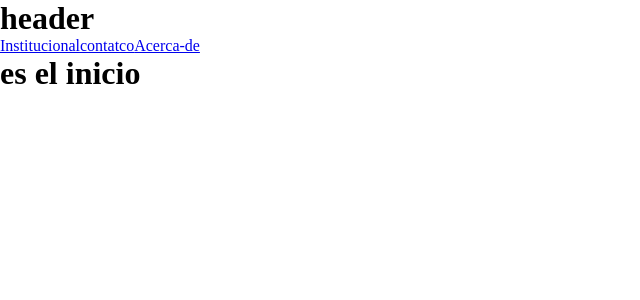
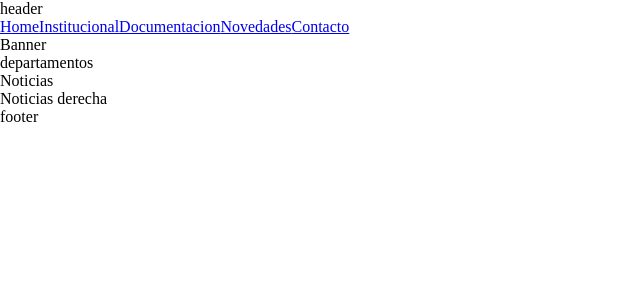
Before and after one commit to federico-batalla/Ctpoba, a React (Create React App) app: page / in a window 1280 px wide. Shown: the top 300 px of the page, without its empty margins (0-640 px from the left). Built offline with nearby package versions, Linux system fonts and the light colour scheme.

Commit message:
se creo la estructura principal

```diff
--- a/src/App.jsx
+++ b/src/App.jsx
@@ -1,17 +1,19 @@
 import React from 'react';
 import Header from './Component/Header/Header';
-import { NavLink , Route , Routes} from 'react-router-dom';
-import Institucional from './Component/Institucional/Institucional';
+import {Route, Routes } from 'react-router-dom';
+import Main from './Component/Main/Main';
+import Footer from './Component/Footer/Footer';
 
 
 const App = () => {
   return (
     <div>
-      <Header/>
+      <Header />
       <Routes>
-                <Route path='/' element={<Institucional/>}/>
+        <Route path='/' element={<Main />} />
 
       </Routes>
+      <Footer />
     </div>
   );
 };
--- /dev/null
+++ b/src/Component/Banner/Banner.jsx
@@ -0,0 +1,11 @@
+import React from 'react';
+
+const Banner = () => {
+    return (
+        <div>
+            <p>Banner</p>
+        </div>
+    );
+};
+
+export default Banner;
--- /dev/null
+++ b/src/Component/Departamentos/Departamentos.jsx
@@ -0,0 +1,11 @@
+import React from 'react';
+
+const Departamentos = () => {
+    return (
+        <div>
+            <p>departamentos</p>
+        </div>
+    );
+};
+
+export default Departamentos;
--- /dev/null
+++ b/src/Component/Footer/Footer.jsx
@@ -0,0 +1,11 @@
+import React from 'react';
+
+const Footer = () => {
+    return (
+        <div>
+            <p>footer</p>
+        </div>
+    );
+};
+
+export default Footer;
--- a/src/Component/Header/Header.jsx
+++ b/src/Component/Header/Header.jsx
@@ -1,15 +1,17 @@
 import React from 'react';
 
-import { NavLink , Route , Routes} from 'react-router-dom';
+import { NavLink } from 'react-router-dom';
 
 const Header = () => {
     return (
         <>
-            <h1>header</h1>
+            <p>header</p>
             <nav>
-                <NavLink to="/">Institucional</NavLink>
-                <NavLink to="/contacto">contatco</NavLink>
-                <NavLink to="/acerca-de">Acerca-de</NavLink>
+                <NavLink to="/">Home</NavLink>
+                <NavLink to="/Institucional">Institucional</NavLink>
+                <NavLink to="/Documentaciono">Documentacion</NavLink>
+                <NavLink to="/Novedades">Novedades</NavLink>
+                <NavLink to="/Contacto">Contacto</NavLink>
             </nav>
 
         </>
--- a/src/Component/Institucional/Institucional.jsx
+++ /dev/null
@@ -1,11 +0,0 @@
-import React from 'react';
-
-const Institucional = () => {
-    return (
-        <div>
-          <h1>es el inicio</h1>
-        </div>
-    );
-};
-
-export default Institucional;
--- /dev/null
+++ b/src/Component/Main/Main.jsx
@@ -0,0 +1,19 @@
+import React from 'react';
+import Banner from '../Banner/Banner.jsx'
+import Departamentos from '../Departamentos/Departamentos.jsx'
+import Noticias from '../Noticias/Noticias.jsx';
+import NoticiasDer from '../NoticiasDer/NoticiasDer.jsx';
+
+const Main = () => {
+    return (
+      <>
+      <Banner/>
+      <Departamentos />
+      <Noticias />
+      <NoticiasDer />
+
+      </>
+    );
+};
+
+export default Main;
--- /dev/null
+++ b/src/Component/Noticias/Noticias.jsx
@@ -0,0 +1,11 @@
+import React from 'react';
+
+const Noticias = () => {
+    return (
+        <div>
+            <p>Noticias</p>
+        </div>
+    );
+};
+
+export default Noticias;
--- /dev/null
+++ b/src/Component/NoticiasDer/NoticiasDer.jsx
@@ -0,0 +1,11 @@
+import React from 'react';
+
+const NoticiasDer = () => {
+    return (
+        <div>
+            <p>Noticias derecha</p>
+        </div>
+    );
+};
+
+export default NoticiasDer;
--- a/src/index.js
+++ b/src/index.js
@@ -3,7 +3,7 @@ import ReactDOM from 'react-dom/client';
 import './index.css';
 import App from './App';
 import reportWebVitals from './reportWebVitals';
-import { BrowserRouter, NavLink } from 'react-router-dom';
+import { BrowserRouter, } from 'react-router-dom';
 
 const root = ReactDOM.createRoot(document.getElementById('root'));
 root.render(
```
